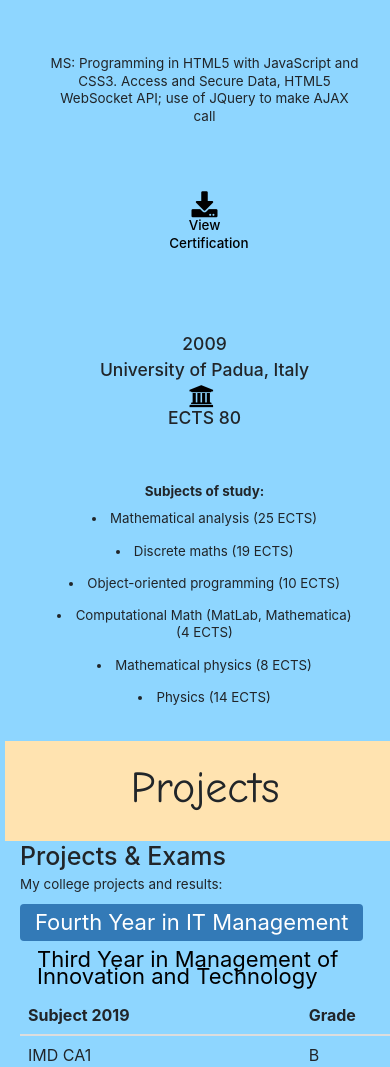
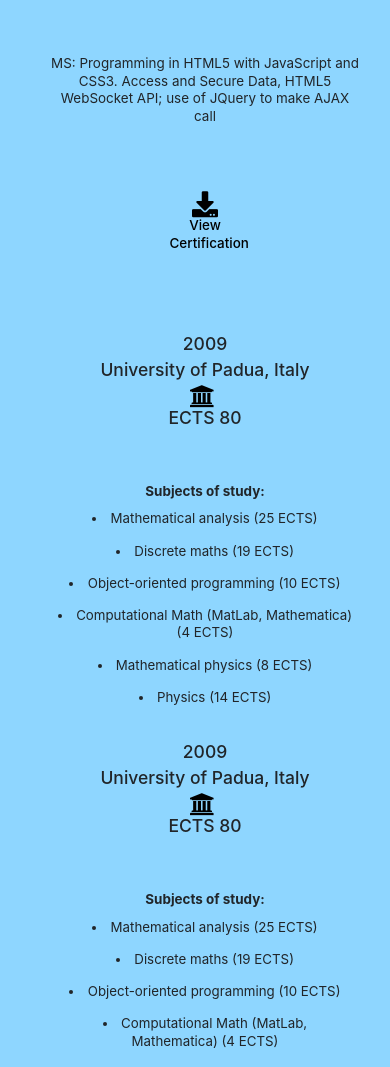
Before and after one commit to clorofilla/clorofilla.github.io, a plain HTML site: page index.html in a window 390 px wide. Shown: the part 6224-7291 px from the top of the page. Drawn offline with nearby package versions, Linux system fonts and the light colour scheme.

Commit message:
Update index.html

```diff
--- a/index.html
+++ b/index.html
@@ -1028,7 +1028,7 @@
                <h1 style="font-family:Comic Sans MS; font-size:44">Education</h1>
             </div>
             <div class="row" style="background: rgba(142, 214, 255,1) font-size:4px" >
-               <div class="col-md-5">
+               <div class="col-lg-4">
                   <div id="aboutMe" style="margin:30px; text-align:center">
                      <h3>2018</h3>
                      <h3>Institute Technology tallaght, Dublin</h3>
@@ -1064,7 +1064,7 @@
                      </div>
                   </div>
                </div>
-               <div class="col-md-4">
+               <div class="col-lg-4">
                   <div id="aboutMe" style="margin:30px; text-align:center">
                      <h3>2016</h3>
                      <h3>MCPS: Microsoft Certified Professional</h3>
@@ -1081,7 +1081,34 @@
                      </div>
                   </div>
                </div>
-               <div class="col-md-4">
+               <div class="col-lg-4">
+                  <div id="aboutMe" style="margin:30px; text-align:center">
+                     <h3>2009</h3>
+                     <h3>University of Padua, Italy </h3>
+                     <li class="list-inline-item">
+                        <a href="https://www.unipd.it/" class="btn-floating btn-dribbble mx-1">
+                        <i class="fa fa-university" aria-hidden="true"></i>
+                        </a>
+                     </li>
+                     <br>
+                     <h3>ECTS 80</h3>
+                     <br>
+                     <p><br><br><b>Subjects of study:</b>
+                        <br>
+                     <li>Mathematical analysis (25 ECTS) </li>
+                     <br>
+                     <li>Discrete maths (19 ECTS) </li>
+                     <br>
+                     <li>Object-oriented programming (10 ECTS) </li>
+                     <br>
+                     <li>Computational Math (MatLab, Mathematica) (4 ECTS) </li>
+                     <br>
+                     <li>Mathematical physics (8 ECTS) </li>
+                     <br>
+                     <li> Physics (14 ECTS) </li>
+                     </p>
+                  </div>
+		<div class="col-lg-4">
                   <div id="aboutMe" style="margin:30px; text-align:center">
                      <h3>2009</h3>
                      <h3>University of Padua, Italy </h3>
```
